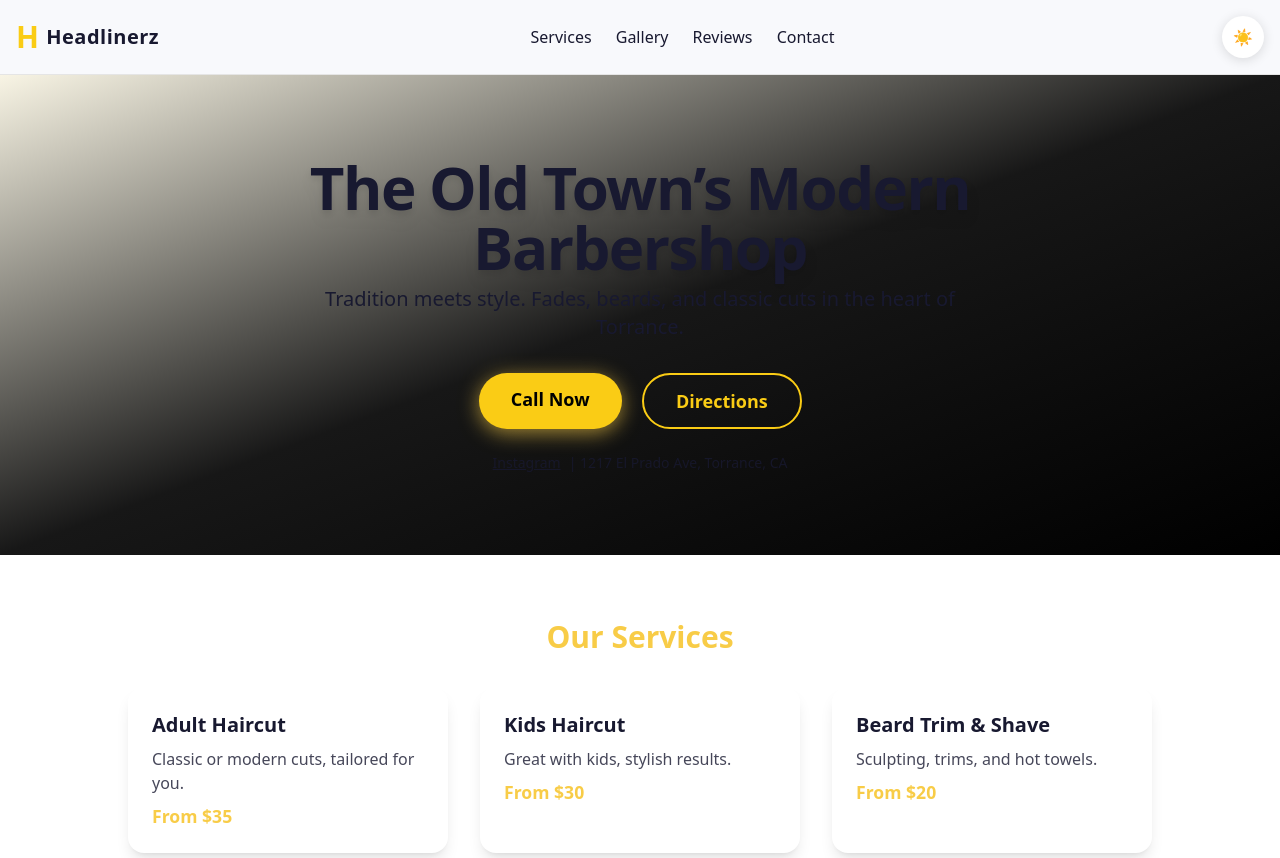
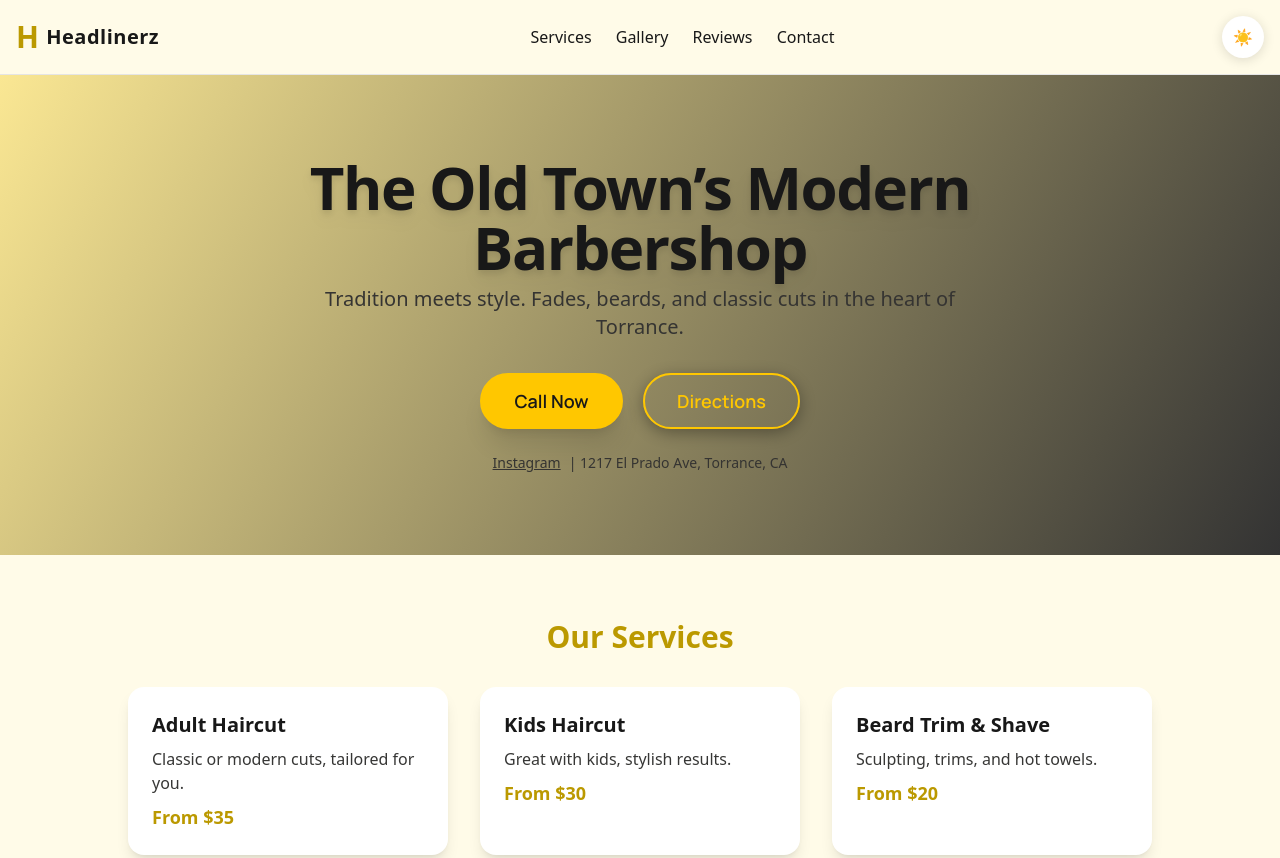
Before and after one commit to MaryamTechInfo/Headlinerz-The-Old-Town-Barbershop, a plain HTML site: page index.html in a window 1280 px wide. Shown: the top 858 px of the page. Drawn offline with nearby package versions, Linux system fonts and the light colour scheme.

Commit message:
Update index.html

```diff
--- a/index.html
+++ b/index.html
@@ -25,30 +25,22 @@
       --brand: #f8cc47;
       --main-bg: #09090b;
       --main-text: #fff;
-      --card-bg: #212124;
+      --main-heading: #fff;
+      --sub-heading: #f8cc47;
+      --card-bg: #232323;
       --primary: #f8cc47;
       --primary-contrast: #000;
-      --muted: #e6e6e6;
-      --section: #161616;
-      --section-alt: #fff;
-      --review-bg: #232323;
-      --review-text: #fafcff;
-      --review-bg-light: #fff7e0;
-      --review-text-light: #222;
+      --hero-tagline: #ededed;
     }
     [data-theme="light"] {
-      --main-bg: #f8f9fc;
-      --main-text: #181930;
+      --main-bg: #fffbe8;
+      --main-text: #161614;
+      --main-heading: #181818;
+      --sub-heading: #bb9900;
       --card-bg: #fff;
-      --primary: #e6af19;
-      --primary-contrast: #000;
-      --muted: #232323;
-      --section: #ffffff;
-      --section-alt: #f3f3f4;
-      --review-bg: #fff7e0;
-      --review-text: #222;
-      --review-bg-light: #f8f9fc;
-      --review-text-light: #222;
+      --primary: #ffc700;
+      --primary-contrast: #181818;
+      --hero-tagline: #353432;
     }
     body {
       background: var(--main-bg);
@@ -74,20 +66,39 @@
     }
     .theme-toggle:focus { box-shadow: 0 0 0 2px var(--primary);}
     ::selection { background: var(--primary); color: var(--primary-contrast);}
-    .section-bg { background: var(--section);}
-    .section-alt { background: var(--section-alt);}
+    .main-heading { color: var(--main-heading);}
+    .sub-heading { color: var(--sub-heading);}
+    .hero-tagline { color: var(--hero-tagline);}
+    .card-bg { background: var(--card-bg);}
+    .cta-btn {
+      box-shadow: 0 4px 16px #0005;
+      border: 2px solid var(--primary);
+      font-family: 'Manrope', 'Inter', Arial, sans-serif;
+    }
+    .cta-btn.primary {
+      background: var(--primary);
+      color: var(--primary-contrast);
+    }
+    .cta-btn.secondary {
+      background: transparent;
+      color: var(--primary);
+    }
+    .cta-btn:focus { outline: 2px solid var(--primary);}
     .review-card {
-      background: var(--review-bg);
-      color: var(--review-text);
+      background: var(--card-bg);
+      color: var(--main-text);
       border-radius: 1rem;
       box-shadow: 0 4px 32px #0001;
-      border: 1px solid #d8c77b1e;
+      border: 1px solid #ece0b61e;
       transition: background 0.3s, color 0.3s;
     }
     [data-theme="light"] .review-card {
-      background: var(--review-bg-light);
-      color: var(--review-text-light);
-      border: 1px solid #e6af1940;
+      background: #fdf8dd;
+      color: #292400;
+      border: 1px solid #fde68a90;
+    }
+    [data-theme="light"] .card-bg {
+      background: #fff;
     }
   </style>
   <!-- Schema.org JSON-LD -->
@@ -111,16 +122,16 @@
 </head>
 <body class="min-h-screen flex flex-col">
   <!-- NAV -->
-  <header class="w-full p-4 flex justify-between items-center border-b border-neutral-200 dark:border-neutral-900 bg-[var(--main-bg)] transition">
+  <header class="w-full p-4 flex justify-between items-center border-b border-neutral-200 dark:border-neutral-900" style="background: var(--main-bg);">
     <div class="flex items-center space-x-2">
-      <span class="text-3xl font-extrabold text-yellow-400 tracking-tight">H</span>
-      <span class="font-manrope font-semibold text-xl tracking-wide text-[var(--main-text)]">Headlinerz</span>
+      <span class="text-3xl font-extrabold sub-heading tracking-tight">H</span>
+      <span class="font-manrope font-semibold text-xl tracking-wide main-heading">Headlinerz</span>
     </div>
     <nav class="space-x-5 hidden md:block">
-      <a href="#services" class="hover:underline underline-offset-4 transition text-[var(--main-text)]">Services</a>
-      <a href="#gallery"  class="hover:underline underline-offset-4 transition text-[var(--main-text)]">Gallery</a>
-      <a href="#reviews"  class="hover:underline underline-offset-4 transition text-[var(--main-text)]">Reviews</a>
-      <a href="#contact"   class="hover:underline underline-offset-4 transition text-[var(--main-text)]">Contact</a>
+      <a href="#services" class="hover:underline underline-offset-4 transition main-heading">Services</a>
+      <a href="#gallery"  class="hover:underline underline-offset-4 transition main-heading">Gallery</a>
+      <a href="#reviews"  class="hover:underline underline-offset-4 transition main-heading">Reviews</a>
+      <a href="#contact"   class="hover:underline underline-offset-4 transition main-heading">Contact</a>
     </nav>
     <!-- Theme Toggle Button -->
     <button class="theme-toggle ml-4" title="Toggle light/dark mode" aria-label="Toggle light or dark mode" id="themeToggle">
@@ -130,48 +141,47 @@
     </button>
   </header>
   <!-- HERO -->
-  <section class="relative flex-grow flex items-center justify-center p-8 min-h-[60vh] bg-gradient-to-br from-yellow-400/10 via-neutral-900 to-black fade-in" id="hero">
+  <section class="relative flex-grow flex items-center justify-center p-8 min-h-[60vh] fade-in" id="hero" style="background:linear-gradient(120deg,#fae793 0%,#333 100%);">
     <div class="text-center max-w-2xl">
-      <h1 class="mb-2 text-5xl md:text-6xl font-extrabold tracking-tight drop-shadow-lg" style="color:var(--main-text)">The Old Town’s Modern Barbershop</h1>
-      <p class="mb-6 text-xl font-medium" style="color:var(--main-text)">Tradition meets style. Fades, beards, and classic cuts in the heart of Torrance.</p>
+      <h1 class="mb-2 text-5xl md:text-6xl font-extrabold tracking-tight drop-shadow-lg main-heading">The Old Town’s Modern Barbershop</h1>
+      <p class="mb-6 text-xl font-medium hero-tagline">Tradition meets style. Fades, beards, and classic cuts in the heart of Torrance.</p>
       <div class="flex flex-wrap justify-center gap-5 mt-8">
         <a href="tel:+13109864788"
-           class="cta-btn px-8 py-3 rounded-full bg-yellow-400 text-black text-lg font-bold shadow-xl hover:scale-105 hover:bg-yellow-300 transition-all duration-200 focus:outline-white"
-           style="box-shadow:0 4px 20px #f8cc47a0;">Call Now</a>
+           class="cta-btn primary px-8 py-3 rounded-full text-lg font-bold shadow-xl hover:scale-105 hover:bg-yellow-300 transition-all duration-200">Call Now</a>
         <a href="https://maps.app.goo.gl/Ge2y4kS2VGhYqkQF7" target="_blank"
-           class="cta-btn px-8 py-3 rounded-full border-2 border-yellow-400 text-yellow-400 bg-transparent text-lg font-bold hover:bg-yellow-400 hover:text-black hover:scale-105 transition-all duration-200">Directions</a>
+           class="cta-btn secondary px-8 py-3 rounded-full text-lg font-bold hover:bg-yellow-200 hover:text-black hover:scale-105 transition-all duration-200">Directions</a>
       </div>
-      <div class="mt-6 flex gap-2 justify-center items-center text-sm" style="color:var(--main-text);opacity:0.8;">
-        <a href="https://instagram.com/headlinerz_oldtownbarbershop" target="_blank" rel="noopener" style="color:var(--main-text);text-decoration:underline;">Instagram</a>
+      <div class="mt-6 flex gap-2 justify-center items-center text-sm hero-tagline">
+        <a href="https://instagram.com/headlinerz_oldtownbarbershop" target="_blank" rel="noopener" style="text-decoration:underline;">Instagram</a>
         |
         1217 El Prado Ave, Torrance, CA
       </div>
     </div>
   </section>
   <!-- SERVICES -->
-  <section id="services" class="fade-in py-16 px-4 section-bg">
-    <h2 class="text-3xl font-bold mb-8" style="color:var(--brand);text-align:center;">Our Services</h2>
+  <section id="services" class="fade-in py-16 px-4" style="background: var(--main-bg);">
+    <h2 class="text-3xl font-bold mb-8 sub-heading text-center">Our Services</h2>
     <div class="flex flex-wrap justify-center gap-8">
-      <div class="rounded-2xl shadow-lg p-6 w-80 max-w-full fade-in" style="background:var(--card-bg);">
-        <h3 class="text-xl font-semibold mb-2" style="color:var(--main-text);">Adult Haircut</h3>
-        <p class="mb-2" style="color:var(--main-text);opacity:0.8;">Classic or modern cuts, tailored for you.</p>
-        <span style="color:var(--brand);font-weight:bold;font-size:1.1rem;">From $35</span>
+      <div class="rounded-2xl shadow-lg p-6 w-80 max-w-full fade-in card-bg">
+        <h3 class="text-xl font-semibold mb-2 main-heading">Adult Haircut</h3>
+        <p class="mb-2" style="color:var(--main-text);opacity:0.86;">Classic or modern cuts, tailored for you.</p>
+        <span class="sub-heading font-bold text-lg">From $35</span>
       </div>
-      <div class="rounded-2xl shadow-lg p-6 w-80 max-w-full fade-in" style="background:var(--card-bg);">
-        <h3 class="text-xl font-semibold mb-2" style="color:var(--main-text);">Kids Haircut</h3>
-        <p class="mb-2" style="color:var(--main-text);opacity:0.8;">Great with kids, stylish results.</p>
-        <span style="color:var(--brand);font-weight:bold;font-size:1.1rem;">From $30</span>
+      <div class="rounded-2xl shadow-lg p-6 w-80 max-w-full fade-in card-bg">
+        <h3 class="text-xl font-semibold mb-2 main-heading">Kids Haircut</h3>
+        <p class="mb-2" style="color:var(--main-text);opacity:0.86;">Great with kids, stylish results.</p>
+        <span class="sub-heading font-bold text-lg">From $30</span>
       </div>
-      <div class="rounded-2xl shadow-lg p-6 w-80 max-w-full fade-in" style="background:var(--card-bg);">
-        <h3 class="text-xl font-semibold mb-2" style="color:var(--main-text);">Beard Trim & Shave</h3>
-        <p class="mb-2" style="color:var(--main-text);opacity:0.8;">Sculpting, trims, and hot towels.</p>
-        <span style="color:var(--brand);font-weight:bold;font-size:1.1rem;">From $20</span>
+      <div class="rounded-2xl shadow-lg p-6 w-80 max-w-full fade-in card-bg">
+        <h3 class="text-xl font-semibold mb-2 main-heading">Beard Trim & Shave</h3>
+        <p class="mb-2" style="color:var(--main-text);opacity:0.86;">Sculpting, trims, and hot towels.</p>
+        <span class="sub-heading font-bold text-lg">From $20</span>
       </div>
     </div>
   </section>
   <!-- GALLERY -->
-  <section id="gallery" class="fade-in py-16 px-4 section-alt">
-    <h2 class="text-3xl font-bold mb-8" style="color:var(--brand);text-align:center;">Gallery</h2>
+  <section id="gallery" class="fade-in py-16 px-4" style="background: var(--card-bg);">
+    <h2 class="text-3xl font-bold mb-8 sub-heading text-center">Gallery</h2>
     <div class="flex flex-wrap gap-6 justify-center">
       <img src="https://images.unsplash.com/photo-1506744038136-46273834b3fb?w=300&q=80" alt="Modern Fade" loading="lazy" class="rounded-xl shadow-md w-56 h-40 object-cover fade-in">
       <img src="https://images.unsplash.com/photo-1516589178581-6cd7833ae3b2?w=300&q=80" alt="Classic Cut" loading="lazy" class="rounded-xl shadow-md w-56 h-40 object-cover fade-in">
@@ -179,30 +189,30 @@
     </div>
   </section>
   <!-- REVIEWS -->
-  <section id="reviews" class="fade-in py-16 px-4 section-bg">
-    <h2 class="text-3xl font-bold mb-8" style="color:var(--brand);text-align:center;">What Clients Say</h2>
+  <section id="reviews" class="fade-in py-16 px-4" style="background: var(--main-bg);">
+    <h2 class="text-3xl font-bold mb-8 sub-heading text-center">What Clients Say</h2>
     <div class="flex flex-wrap gap-8 justify-center">
       <div class="review-card shadow p-5 max-w-sm fade-in">
         <p class="mb-2 italic" style="font-size:1.05rem;">“My go-to barber… always leave happy about my haircut. Staff extremely personable and funny.”</p>
-        <span style="font-size:0.9rem;color:var(--brand);">— Yelp</span>
+        <span class="sub-heading" style="font-size:0.9rem;">— Yelp</span>
       </div>
       <div class="review-card shadow p-5 max-w-sm fade-in">
         <p class="mb-2 italic" style="font-size:1.05rem;">“Having my hair cut here was one of my best LA experiences. A beer, reggae, great people. Highly recommend!”</p>
-        <span style="font-size:0.9rem;color:var(--brand);">— Yelp</span>
+        <span class="sub-heading" style="font-size:0.9rem;">— Yelp</span>
       </div>
       <div class="review-card shadow p-5 max-w-sm fade-in">
         <p class="mb-2 italic" style="font-size:1.05rem;">“Super friendly staff. Did not have an appointment. Wait was not too long. Great haircuts walking out.”</p>
-        <span style="font-size:0.9rem;color:var(--brand);">— Yelp</span>
+        <span class="sub-heading" style="font-size:0.9rem;">— Yelp</span>
       </div>
     </div>
   </section>
   <!-- CONTACT -->
-  <section id="contact" class="fade-in py-16 px-4 section-alt">
-    <h2 class="text-3xl font-bold mb-8" style="color:var(--brand);text-align:center;">Contact & Hours</h2>
-    <div class="max-w-lg mx-auto text-center" style="color:var(--main-text);">
+  <section id="contact" class="fade-in py-16 px-4" style="background: var(--card-bg);">
+    <h2 class="text-3xl font-bold mb-8 sub-heading text-center">Contact & Hours</h2>
+    <div class="max-w-lg mx-auto text-center main-heading">
       <div class="mb-6">
-        <div class="flex justify-center text-xl font-bold items-center" style="color:var(--brand);"><span class="material-icons mr-1">call</span> +1 310-986-4788</div>
-        <span>1217 El Prado Ave, Torrance, CA</span>
+        <div class="flex justify-center text-xl font-bold items-center sub-heading"><span class="material-icons mr-1">call</span> +1 310-986-4788</div>
+        <span class="main-heading">1217 El Prado Ave, Torrance, CA</span>
       </div>
       <div class="mb-3">
         <b>Hours:</b>
@@ -212,7 +222,7 @@
         <div>Sat: 9:00am–4:00pm</div>
         <div>Sun: 9:00am–1:00pm</div>
       </div>
-      <div><a href="https://maps.app.goo.gl/Ge2y4kS2VGhYqkQF7" target="_blank" style="color:var(--brand);text-decoration:underline;">Get directions</a></div>
+      <div><a href="https://maps.app.goo.gl/Ge2y4kS2VGhYqkQF7" target="_blank" class="sub-heading" style="text-decoration:underline;">Get directions</a></div>
     </div>
   </section>
   <!-- FOOTER -->
```
